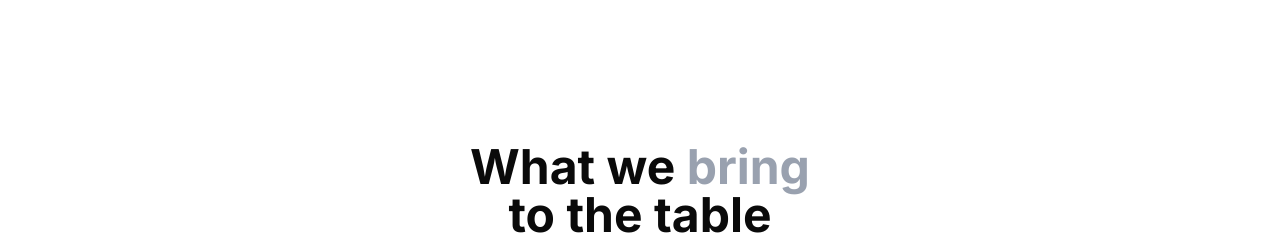
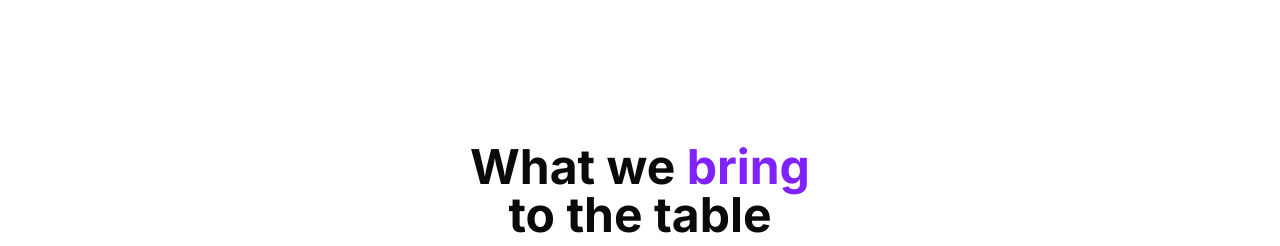
Before and after one commit to obahblack/Brand-Studio, a Next.js app: page / in a window 1280 px wide. Shown: the part 1200-1446 px from the top of the page. Built offline with nearby package versions, Linux system fonts and the light colour scheme.

Commit message:
Change heading highlights to brand purple

```diff
--- a/src/components/landing/faq.tsx
+++ b/src/components/landing/faq.tsx
@@ -35,7 +35,7 @@ export function FAQ() {
       <div className="container mx-auto px-4">
         <ScrollReveal>
           <h2 className="text-4xl md:text-5xl font-bold mb-4 text-center">
-            Let&apos;s <span className="text-gray-400">clear things up</span>
+            Let&apos;s <span className="text-violet-600">clear things up</span>
           </h2>
           <p className="text-gray-500 text-lg text-center mb-16 max-w-2xl mx-auto">
             Got questions? We&apos;ve got answers. Here&apos;s everything you need to know about Brand Studio.
--- a/src/components/landing/features.tsx
+++ b/src/components/landing/features.tsx
@@ -56,7 +56,7 @@ export function Features() {
       <div className="container mx-auto px-4">
         <ScrollReveal>
           <h2 className="text-4xl md:text-5xl font-bold mb-4 text-center">
-            What we <span className="text-gray-400">bring</span>
+            What we <span className="text-violet-600">bring</span>
             <br />
             to the table
           </h2>
--- a/src/components/landing/pricing.tsx
+++ b/src/components/landing/pricing.tsx
@@ -44,7 +44,7 @@ export function Pricing() {
       <div className="container mx-auto px-4">
         <ScrollReveal>
           <h2 className="text-4xl md:text-5xl font-bold mb-4 text-center">
-            Invest in <span className="text-gray-400">better design</span>
+            Invest in <span className="text-violet-600">better design</span>
           </h2>
           <p className="text-gray-500 text-lg text-center mb-16 max-w-2xl mx-auto">
             Choose the plan that fits your needs. Start free and upgrade as you grow.
--- a/src/components/landing/testimonials.tsx
+++ b/src/components/landing/testimonials.tsx
@@ -91,7 +91,7 @@ export function Testimonials() {
       <div className="container mx-auto px-4 mb-12">
         <ScrollReveal>
           <h2 className="text-4xl md:text-5xl font-bold text-center mb-4">
-            Don&apos;t just take <span className="text-gray-400">our word</span>
+            Don&apos;t just take <span className="text-violet-600">our word</span>
           </h2>
           <p className="text-gray-500 text-lg text-center max-w-2xl mx-auto">
             Hear from teams who have transformed their brand identity with Brand Studio.
```
